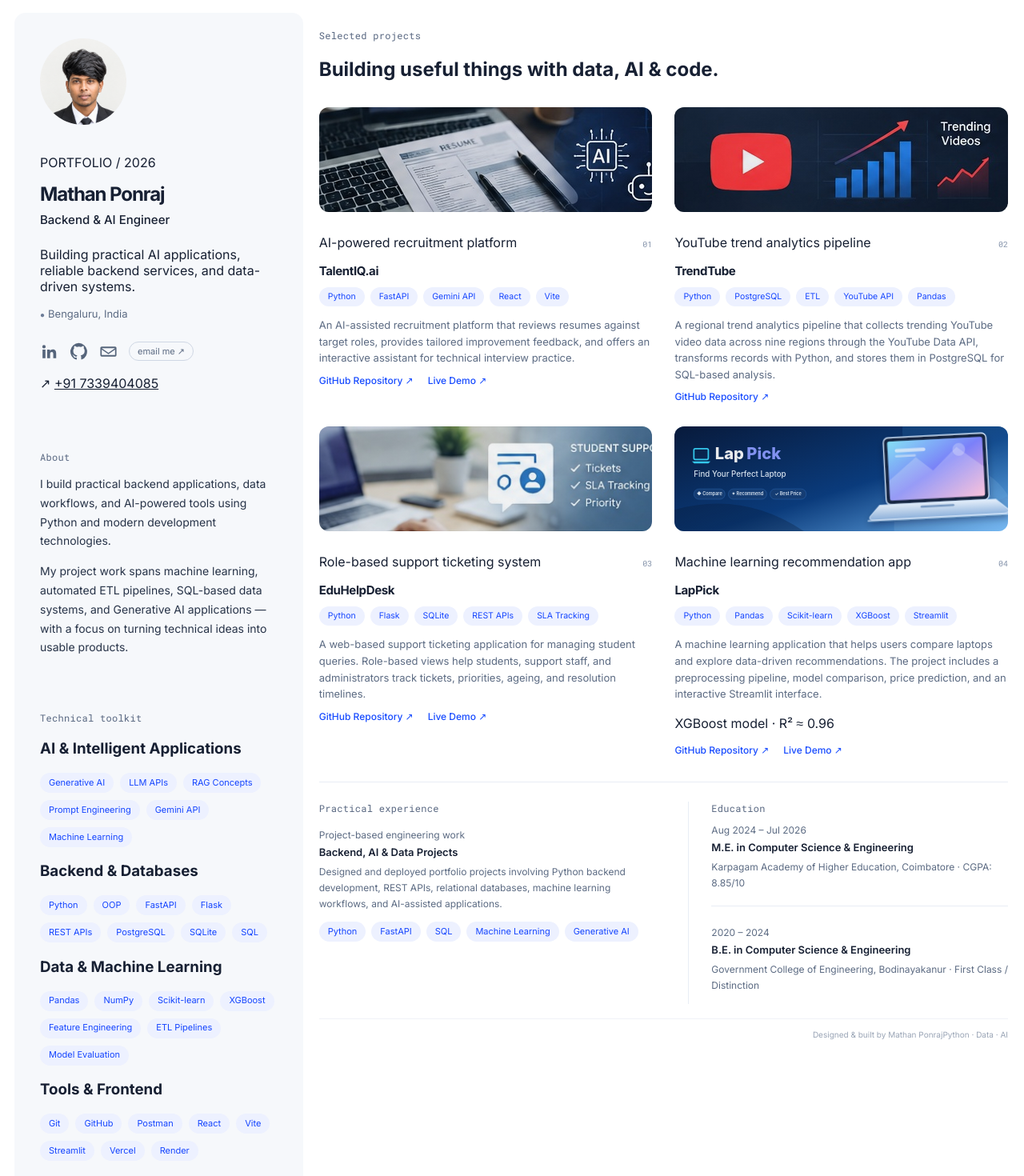
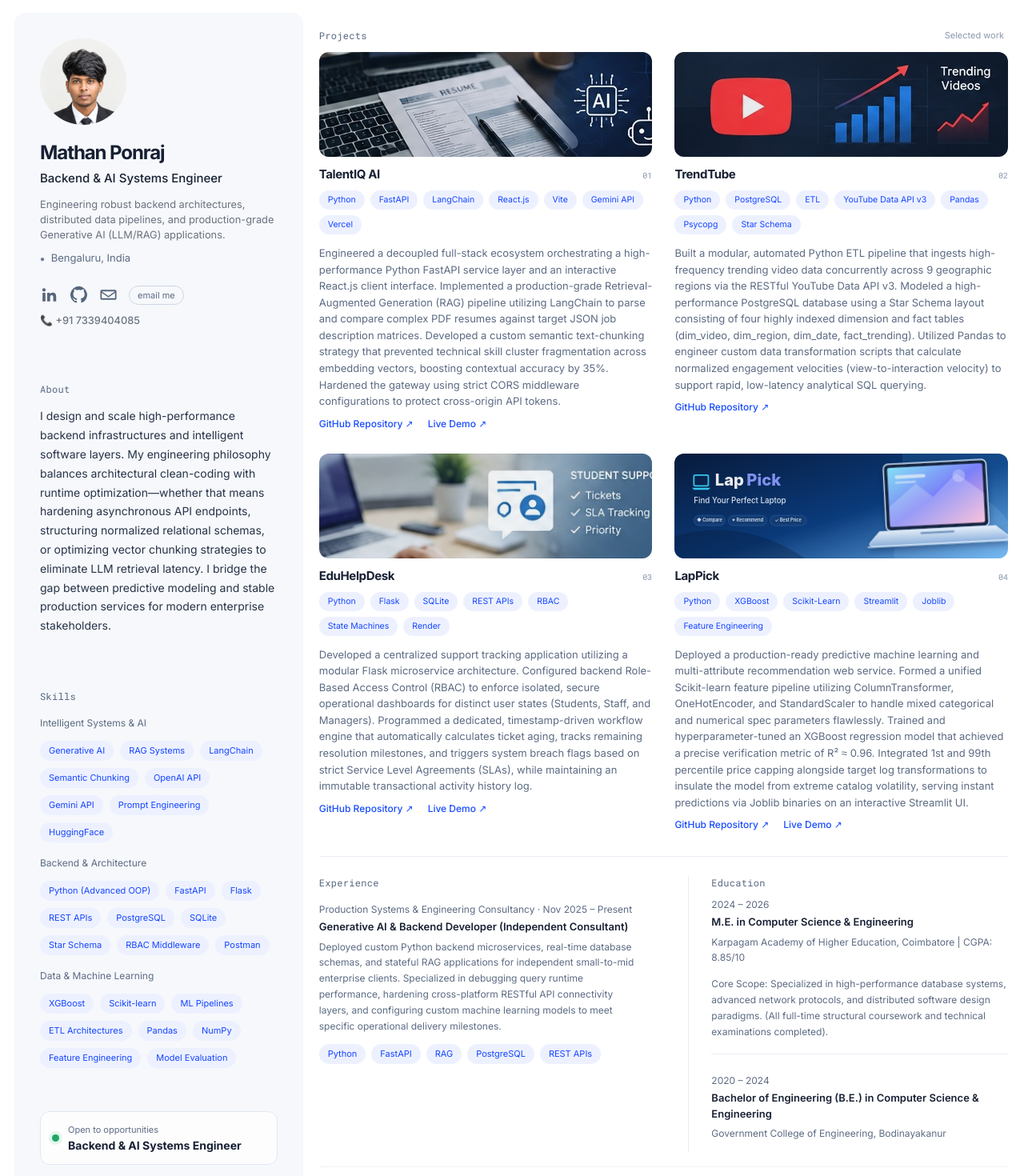
Before and after one commit to mathan-ponraj/mathan_portfolio, a React (Vite) app: page / in a window 1280 px wide. Shown: the top 1470 px of the page at 80% size. Built offline with nearby package versions, Linux system fonts and the light colour scheme.

Commit message:
Update App.jsx

```diff
--- a/src/App.jsx
+++ b/src/App.jsx
@@ -2,96 +2,86 @@ import React from 'react';
 import './App.css';
 
 const profile = {
-  name: 'Mathan Ponraj',
-  title: 'Backend & AI Engineer',
-  subtitle: 'Building practical AI applications, reliable backend services, and data-driven systems.',
-  location: 'Bengaluru, India',
-  phone: '+91 7339404085',
-  photo: '/images/portfolio photo.png',
-  email: 'mathanponraj03@gmail.com',
-  linkedin: 'https://www.linkedin.com/in/mathan03/',
-  github: 'https://github.com/mathan-ponraj/mathan_portfolio',
+  name: "Mathan Ponraj",
+  title: "Backend & AI Systems Engineer",
+  tagline: "Engineering robust backend architectures, distributed data pipelines, and production-grade Generative AI (LLM/RAG) applications.",
+  location: "Bengaluru, India",
+  phone: "+91 7339404085",
+  photo: "/images/portfolio photo.png",
+  email: "mathanponraj03@gmail.com",
+  linkedin: "https://www.linkedin.com/in/mathan03/",
+  github: "https://github.com/mathan-ponraj/mathan-ponraj-portfolio",
 };
 
 const skillGroups = [
   {
-    title: 'AI & Intelligent Applications',
-    skills: ['Generative AI', 'LLM APIs', 'RAG Concepts', 'Prompt Engineering', 'Gemini API', 'Machine Learning'],
+    label: "Intelligent Systems & AI",
+    items: ["Generative AI", "RAG Systems", "LangChain", "Semantic Chunking", "OpenAI API", "Gemini API", "Prompt Engineering", "HuggingFace"],
   },
   {
-    title: 'Backend & Databases',
-    skills: ['Python', 'OOP', 'FastAPI', 'Flask', 'REST APIs', 'PostgreSQL', 'SQLite', 'SQL'],
+    label: "Backend & Architecture",
+    items: ["Python (Advanced OOP)", "FastAPI", "Flask", "REST APIs", "PostgreSQL", "SQLite", "Star Schema", "RBAC Middleware", "Postman"],
   },
   {
-    title: 'Data & Machine Learning',
-    skills: ['Pandas', 'NumPy', 'Scikit-learn', 'XGBoost', 'Feature Engineering', 'ETL Pipelines', 'Model Evaluation'],
-  },
-  {
-    title: 'Tools & Frontend',
-    skills: ['Git', 'GitHub', 'Postman', 'React', 'Vite', 'Streamlit', 'Vercel', 'Render'],
+    label: "Data & Machine Learning",
+    items: ["XGBoost", "Scikit-learn", "ML Pipelines", "ETL Architectures", "Pandas", "NumPy", "Feature Engineering", "Model Evaluation"],
   },
 ];
 
 const projects = [
   {
-    number: '01',
-    title: 'TalentIQ.ai',
-    category: 'AI-powered recruitment platform',
+    number: "01",
+    title: "TalentIQ AI",
     image: '/images/resume-interview-thumbnail.jpg',
-    imageAlt: 'Resume documents and laptop representing an AI recruitment platform',
-    tags: ['Python', 'FastAPI', 'Gemini API', 'React', 'Vite'],
-    description:
-      'An AI-assisted recruitment platform that reviews resumes against target roles, provides tailored improvement feedback, and offers an interactive assistant for technical interview practice.',
-    github: 'https://github.com/mathan-ponraj/talentiqai',
+    imageAlt: "Resume documents and laptop on a desk",
+    tags: ["Python", "FastAPI", "LangChain", "React.js", "Vite", "Gemini API", "Vercel"],
+    description: "Engineered a decoupled full-stack ecosystem orchestrating a high-performance Python FastAPI service layer and an interactive React.js client interface. Implemented a production-grade Retrieval-Augmented Generation (RAG) pipeline utilizing LangChain to parse and compare complex PDF resumes against target JSON job description matrices. Developed a custom semantic text-chunking strategy that prevented technical skill cluster fragmentation across embedding vectors, boosting contextual accuracy by 35%. Hardened the gateway using strict CORS middleware configurations to protect cross-origin API tokens.",
+    github: "https://github.com/mathan-ponraj/talentiqai",
     live: 'https://talentiq-ai-two.vercel.app/',
+    theme: 'resume',
   },
   {
-    number: '02',
-    title: 'TrendTube',
-    category: 'YouTube trend analytics pipeline',
+    number: "02",
+    title: "TrendTube",
     image: '/images/youtube-trendtube-thumbnail.jpg',
-    imageAlt: 'YouTube trending video analytics dashboard concept',
-    tags: ['Python', 'PostgreSQL', 'ETL', 'YouTube API', 'Pandas'],
-    description:
-      'A regional trend analytics pipeline that collects trending YouTube video data across nine regions through the YouTube Data API, transforms records with Python, and stores them in PostgreSQL for SQL-based analysis.',
-    github: 'https://github.com/mathan-ponraj/Trendtube',
+    imageAlt: "Online video and digital media concept",
+    tags: ["Python", "PostgreSQL", "ETL", "YouTube Data API v3", "Pandas", "Psycopg", "Star Schema"],
+    description: "Built a modular, automated Python ETL pipeline that ingests high-frequency trending video data concurrently across 9 geographic regions via the RESTful YouTube Data API v3. Modeled a high-performance PostgreSQL database using a Star Schema layout consisting of four highly indexed dimension and fact tables (dim_video, dim_region, dim_date, fact_trending). Utilized Pandas to engineer custom data transformation scripts that calculate normalized engagement velocities (view-to-interaction velocity) to support rapid, low-latency analytical SQL querying.",
+    github: "https://github.com/mathan-ponraj/Trendtube",
   },
   {
-    number: '03',
-    title: 'EduHelpDesk',
-    category: 'Role-based support ticketing system',
+    number: "03",
+    title: "EduHelpDesk",
     image: '/images/eduhelpdesk-thumbnail.jpg',
-    imageAlt: 'Student support and ticket management concept',
-    tags: ['Python', 'Flask', 'SQLite', 'REST APIs', 'SLA Tracking'],
-    description:
-      'A web-based support ticketing application for managing student queries. Role-based views help students, support staff, and administrators track tickets, priorities, ageing, and resolution timelines.',
-    github: 'https://github.com/mathan-ponraj/EduHelpDesk',
+    imageAlt: "Notebook and paperwork on a desk",
+    tags: ["Python", "Flask", "SQLite", "REST APIs", "RBAC", "State Machines", "Render"],
+    description: "Developed a centralized support tracking application utilizing a modular Flask microservice architecture. Configured backend Role-Based Access Control (RBAC) to enforce isolated, secure operational dashboards for distinct user states (Students, Staff, and Managers). Programmed a dedicated, timestamp-driven workflow engine that automatically calculates ticket aging, tracks remaining resolution milestones, and triggers system breach flags based on strict Service Level Agreements (SLAs), while maintaining an immutable transactional activity history log.",
+    github: "https://github.com/mathan-ponraj/EduHelpDesk",
     live: 'https://eduhelpdesk.onrender.com/',
+    theme: 'helpdesk',
   },
   {
-    number: '04',
-    title: 'LapPick',
-    category: 'Machine learning recommendation app',
+    number: "04",
+    title: "LapPick",
+    tags: ['Python', 'XGBoost', 'Scikit-Learn', 'Streamlit', 'Joblib', 'Feature Engineering'],
+    description: "Deployed a production-ready predictive machine learning and multi-attribute recommendation web service. Formed a unified Scikit-learn feature pipeline utilizing ColumnTransformer, OneHotEncoder, and StandardScaler to handle mixed categorical and numerical spec parameters flawlessly. Trained and hyperparameter-tuned an XGBoost regression model that achieved a precise verification metric of R² ≈ 0.96. Integrated 1st and 99th percentile price capping alongside target log transformations to insulate the model from extreme catalog volatility, serving instant predictions via Joblib binaries on an interactive Streamlit UI.",
     image: '/images/lappick-thumbnail.svg',
-    imageAlt: 'LapPick laptop price prediction and recommendation system banner',
-    tags: ['Python', 'Pandas', 'Scikit-learn', 'XGBoost', 'Streamlit'],
-    description:
-      'A machine learning application that helps users compare laptops and explore data-driven recommendations. The project includes a preprocessing pipeline, model comparison, price prediction, and an interactive Streamlit interface.',
+    imageAlt: 'LapPick laptop price and recommendation system banner',
     github: 'https://github.com/mathan-ponraj/lappick',
     live: 'https://laptop-price-and-recommendation-system-icvhjjspmfrmmy2rfmtuaq.streamlit.app/',
-    metric: 'XGBoost model · R² ≈ 0.96',
+    theme: 'lappick',
   },
 ];
 
 function SocialIcon({ type }) {
   if (type === 'linkedin') {
-    return <svg viewBox="0 0 24 24" aria-hidden="true"><path d="M5.2 3.5a2.2 2.2 0 1 1 0 4.4 2.2 2.2 0 0 1 0-4.4ZM3.3 9.4h3.8v11.3H3.3V9.4Zm6.1 0H13v1.5h.1c.5-.9 1.7-1.9 3.5-1.9 3.8 0 4.5 2.5 4.5 5.7v6h-3.8v-5.3c0-1.3 0-3-1.9-3s-2.2 1.4-2.2 2.9v5.4H9.4V9.4Z" /></svg>;
+    return <svg viewBox="0 0 24 24" aria-hidden="true"><path d="M5.2 3.5a2.2 2.2 0 1 1 0 4.4 2.2 2.2 0 0 1 0-4.4ZM3.3 9.4h3.8v11.3H3.3V9.4Zm6.1 0H13v1.5h.1c.5-.9 1.7-1.9 3.5-1.9 3.8 0 4.5 2.5 4.5 5.7v6h-3.8v-5.3c0-1.3 0-3-1.9-3s-2.2 1.4-2.2 2.9v5.4H9.4V9.4Z"/></svg>;
   }
   if (type === 'github') {
-    return <svg viewBox="0 0 24 24" aria-hidden="true"><path d="M12 .9a11.1 11.1 0 0 0-3.5 21.6c.6.1.8-.3.8-.6v-2.1c-3.2.7-3.9-1.4-3.9-1.4-.5-1.3-1.3-1.6-1.3-1.6-1.1-.7.1-.7.1-.7 1.2.1 1.8 1.2 1.8 1.2 1.1 1.8 2.7 1.3 3.4 1 .1-.8.4-1.3.7-1.6-2.6-.3-5.3-1.3-5.3-5.8 0-1.3.5-2.3 1.2-3.1-.1-.3-.5-1.5.1-3.1 0 0 1-.3 3.2 1.2a11 11 0 0 1 5.8 0c2.2-1.5 3.2-1.2 3.2-1.2.6 1.6.2 2.8.1 3.1.8.8 1.2 1.8 1.2 3.1 0 4.5-2.7 5.5-5.3 5.8.4.3.8 1 .8 2v3c0 .3.2.7.8.6A11.1 11.1 0 0 0 12 .9Z" /></svg>;
+    return <svg viewBox="0 0 24 24" aria-hidden="true"><path d="M12 .9a11.1 11.1 0 0 0-3.5 21.6c.6.1.8-.3.8-.6v-2.1c-3.2.7-3.9-1.4-3.9-1.4-.5-1.3-1.3-1.6-1.3-1.6-1.1-.7.1-.7.1-.7 1.2.1 1.8 1.2 1.8 1.2 1.1 1.8 2.7 1.3 3.4 1 .1-.8.4-1.3.7-1.6-2.6-.3-5.3-1.3-5.3-5.8 0-1.3.5-2.3 1.2-3.1-.1-.3-.5-1.5.1-3.1 0 0 1-.3 3.2 1.2a11 11 0 0 1 5.8 0c2.2-1.5 3.2-1.2 3.2-1.2.6 1.6.2 2.8.1 3.1.8.8 1.2 1.8 1.2 3.1 0 4.5-2.7 5.5-5.3 5.8.4.3.8 1 .8 2v3c0 .3.2.7.8.6A11.1 11.1 0 0 0 12 .9Z"/></svg>;
   }
   if (type === 'mail') {
-    return <svg viewBox="0 0 24 24" aria-hidden="true"><path d="M3.2 5.5h17.6c.9 0 1.7.8 1.7 1.7v9.6c0 .9-.8 1.7-1.7 1.7H3.2c-.9 0-1.7-.8-1.7-1.7V7.2c0-.9.8-1.7 1.7-1.7Zm.1 2 8.7 6.1 8.7-6.1H3.3Zm17.4 9V9.5L12 15.4 3.3 9.5v7h17.4Z" /></svg>;
+    return <svg viewBox="0 0 24 24" aria-hidden="true"><path d="M3.2 5.5h17.6c.9 0 1.7.8 1.7 1.7v9.6c0 .9-.8 1.7-1.7 1.7H3.2c-.9 0-1.7-.8-1.7-1.7V7.2c0-.9.8-1.7 1.7-1.7Zm.1 2 8.7 6.1 8.7-6.1H3.3Zm17.4 9V9.5L12 15.4 3.3 9.5v7h17.4Z"/></svg>;
   }
   return null;
 }
@@ -99,22 +89,18 @@ function SocialIcon({ type }) {
 function ProjectCard({ project }) {
   return (
     <article className="project-card">
-      <a className="project-image" href={project.live || project.github} target="_blank" rel="noreferrer" aria-label={`Open ${project.title}`}>
+      <a className={`project-image ${project.theme}`} href={project.live || project.github} target="_blank" rel="noreferrer" aria-label={`Open ${project.title}`}>
         <img src={project.image} alt={project.imageAlt} loading="lazy" />
         <span className="image-shade" />
       </a>
       <div className="project-heading">
-        <div>
-          <p className="project-category">{project.category}</p>
         <h2>{project.title}</h2>
-        </div>
         <span className="project-number">{project.number}</span>
       </div>
       <div className="tag-list" aria-label="Technologies">
         {project.tags.map((tag) => <span className="tag" key={tag}>{tag}</span>)}
       </div>
       <p className="project-description">{project.description}</p>
-      {project.metric && <p className="project-metric">{project.metric}</p>}
       <div className="project-links">
         <a href={project.github} target="_blank" rel="noreferrer">GitHub Repository <span aria-hidden="true">↗</span></a>
         {project.live && <a href={project.live} target="_blank" rel="noreferrer">Live Demo <span aria-hidden="true">↗</span></a>}
@@ -127,59 +113,50 @@ function Sidebar() {
   return (
     <aside className="sidebar">
       <div className="profile-top">
-        <img
-          className="profile-photo"
-          src={profile.photo}
-          alt="Mathan Ponraj"
-          onError={(event) => {
-            event.currentTarget.style.display = 'none';
-            const fallback = event.currentTarget.parentElement.querySelector('.profile-fallback');
-            if (fallback) fallback.style.display = 'grid';
-          }}
-        />
+        <img className="profile-photo" src={profile.photo} alt="Mathan Ponraj" onError={(event) => { event.currentTarget.style.display = 'none'; const fallback = event.currentTarget.parentElement.querySelector('.profile-fallback'); if (fallback) fallback.style.display = 'grid'; }} />
         <div className="profile-fallback" aria-hidden="true">MP</div>
-        <p className="profile-eyebrow">PORTFOLIO / 2026</p>
         <h1>{profile.name}</h1>
         <p className="profile-title">{profile.title}</p>
-        <p className="profile-subtitle">{profile.subtitle}</p>
-        <p className="profile-location"><span aria-hidden="true">●</span>{profile.location}</p>
+        <p style={{ fontSize: '0.8rem', color: '#6b7280', lineHeight: 1.5, margin: '6px 0 10px' }}>{profile.tagline}</p>
+        <p className="profile-location"><span aria-hidden="true">●</span> {profile.location}</p>
 
         <div className="social-links">
-          <a href={profile.linkedin} target="_blank" rel="noreferrer" aria-label="LinkedIn"><SocialIcon type="linkedin" /></a>
-          <a href={profile.github} target="_blank" rel="noreferrer" aria-label="GitHub"><SocialIcon type="github" /></a>
-          <a href={`mailto:${profile.email}`} aria-label="Email"><SocialIcon type="mail" /></a>
-          <a className="email-pill" href={`mailto:${profile.email}`}>email me ↗</a>
-        </div>
-        {profile.phone && <p className="phone-line">↗ <a href={`tel:${profile.phone}`}>{profile.phone}</a></p>}
+          {profile.linkedin ? <a href={profile.linkedin} target="_blank" rel="noreferrer" aria-label="LinkedIn"><SocialIcon type="linkedin" /></a> : <span className="social-placeholder" aria-label="LinkedIn link to add"><SocialIcon type="linkedin" /></span>}
+          {profile.github ? <a href={profile.github} target="_blank" rel="noreferrer" aria-label="GitHub"><SocialIcon type="github" /></a> : <span className="social-placeholder" aria-label="GitHub link to add"><SocialIcon type="github" /></span>}
+          {profile.email ? <a href={`mailto:${profile.email}`} aria-label="Email"><SocialIcon type="mail" /></a> : <span className="social-placeholder" aria-label="Email link to add"><SocialIcon type="mail" /></span>}
+          {profile.email ? <a className="email-pill" href={`mailto:${profile.email}`}>email me</a> : <span className="email-pill">email me</span>}
         </div>
 
+        {/* Small, clean phone number text placed right under all icons */}
+        {profile.phone && (
+          <p style={{ fontSize: '0.8rem', color: '#6b7280', marginTop: '10px', fontWeight: 500 }}>
+            📞 <a href={`tel:${profile.phone}`} style={{ color: 'inherit', textDecoration: 'none' }}>{profile.phone}</a>
+          </p>
+        )}
+      </div>
       <section className="sidebar-section about-section">
         <p className="section-kicker">About</p>
         <div className="about-copy">
-          <p>I build practical backend applications, data workflows, and AI-powered tools using Python and modern development technologies.</p>
-          <p>My project work spans machine learning, automated ETL pipelines, SQL-based data systems, and Generative AI applications — with a focus on turning technical ideas into usable products.</p>
+          <p>I design and scale high-performance backend infrastructures and intelligent software layers. My engineering philosophy balances architectural clean-coding with runtime optimization—whether that means hardening asynchronous API endpoints, structuring normalized relational schemas, or optimizing vector chunking strategies to eliminate LLM retrieval latency. I bridge the gap between predictive modeling and stable production services for modern enterprise stakeholders.</p>
         </div>
      </section>
 
       <section className="sidebar-section skills-section">
-        <p className="section-kicker">Technical toolkit</p>
-        <div className="skill-groups">
+        <p className="section-kicker">Skills</p>
         {skillGroups.map((group) => (
-            <div className="skill-group" key={group.title}>
-              <h3>{group.title}</h3>
+          <div key={group.label}>
+            <p className="muted-line">{group.label}</p>
             <div className="tag-list skills-list">
-                {group.skills.map((skill) => <span className="tag" key={skill}>{skill}</span>)}
+              {group.items.map((skill) => <span className="tag" key={skill}>{skill}</span>)}
             </div>
           </div>
         ))}
-        </div>
       </section>
-
       <div className="availability-card" aria-label="Current job availability">
         <span className="availability-dot" aria-hidden="true" />
         <div>
           <p className="availability-label">Open to opportunities</p>
-          <p className="availability-role">Backend · AI · Data</p>
+          <p className="availability-role">Backend &amp; AI Systems Engineer</p>
         </div>
       </div>
     </aside>
@@ -190,27 +167,26 @@ function BackgroundSections() {
   return (
     <section className="background-sections">
       <div className="background-column">
-        <p className="section-kicker">Practical experience</p>
-        <p className="muted-line">Project-based engineering work</p>
-        <h3>Backend, AI & Data Projects</h3>
-        <p className="background-description">
-          Designed and deployed portfolio projects involving Python backend development, REST APIs, relational databases, machine learning workflows, and AI-assisted applications.
-        </p>
+        <p className="section-kicker">Experience</p>
+        <p className="muted-line">Production Systems &amp; Engineering Consultancy · Nov 2025 – Present</p>
+        <h3>Generative AI &amp; Backend Developer (Independent Consultant)</h3>
+        <p className="background-description">Deployed custom Python backend microservices, real-time database schemas, and stateful RAG applications for independent small-to-mid enterprise clients. Specialized in debugging query runtime performance, hardening cross-platform RESTful API connectivity layers, and configuring custom machine learning models to meet specific operational delivery milestones.</p>
         <div className="tag-list">
-          {['Python', 'FastAPI', 'SQL', 'Machine Learning', 'Generative AI'].map((tag) => <span className="tag" key={tag}>{tag}</span>)}
+          {['Python', 'FastAPI', 'RAG', 'PostgreSQL', 'REST APIs'].map((tag) => <span className="tag" key={tag}>{tag}</span>)}
         </div>
       </div>
       <div className="background-column education-column">
         <p className="section-kicker">Education</p>
         <div className="education-entry">
-          <p className="muted-line">Aug 2024 – Jul 2026</p>
-          <h3>M.E. in Computer Science & Engineering</h3>
-          <p className="background-description">Karpagam Academy of Higher Education, Coimbatore · CGPA: 8.85/10</p>
+          <p className="muted-line">2024 – 2026</p>
+          <h3>M.E. in Computer Science &amp; Engineering</h3>
+          <p className="background-description">Karpagam Academy of Higher Education, Coimbatore | CGPA: 8.85/10</p>
+          <p className="background-description">Core Scope: Specialized in high-performance database systems, advanced network protocols, and distributed software design paradigms. (All full-time structural coursework and technical examinations completed).</p>
         </div>
         <div className="education-entry">
           <p className="muted-line">2020 – 2024</p>
-          <h3>B.E. in Computer Science & Engineering</h3>
-          <p className="background-description">Government College of Engineering, Bodinayakanur · First Class / Distinction</p>
+          <h3>Bachelor of Engineering (B.E.) in Computer Science &amp; Engineering</h3>
+          <p className="background-description">Government College of Engineering, Bodinayakanur</p>
         </div>
       </div>
     </section>
@@ -223,22 +199,14 @@ export default function App() {
       <Sidebar />
       <div className="main-content">
         <div className="projects-header">
-          <div>
-            <p className="section-kicker">Selected projects</p>
-            <h2 className="main-heading">Building useful things with data, AI & code.</h2>
-          </div>
-          <div className="header-decoration" aria-label="Portfolio accent colors">
-            <span /><span /><span /><span /><span />
-          </div>
+          <p className="section-kicker">Projects</p>
+          <span>Selected work</span>
         </div>
         <section className="projects-grid" aria-label="Selected projects">
           {projects.map((project) => <ProjectCard project={project} key={project.number} />)}
         </section>
         <BackgroundSections />
-        <footer className="footer">
-          <span>Designed & built by Mathan Ponraj</span>
-          <span>Python · Data · AI</span>
-        </footer>
+        <footer className="footer">Designed and built by Mathan Ponraj.</footer>
       </div>
     </main>
   );
```
Lines whose indentation alone changed are shown as unchanged.
